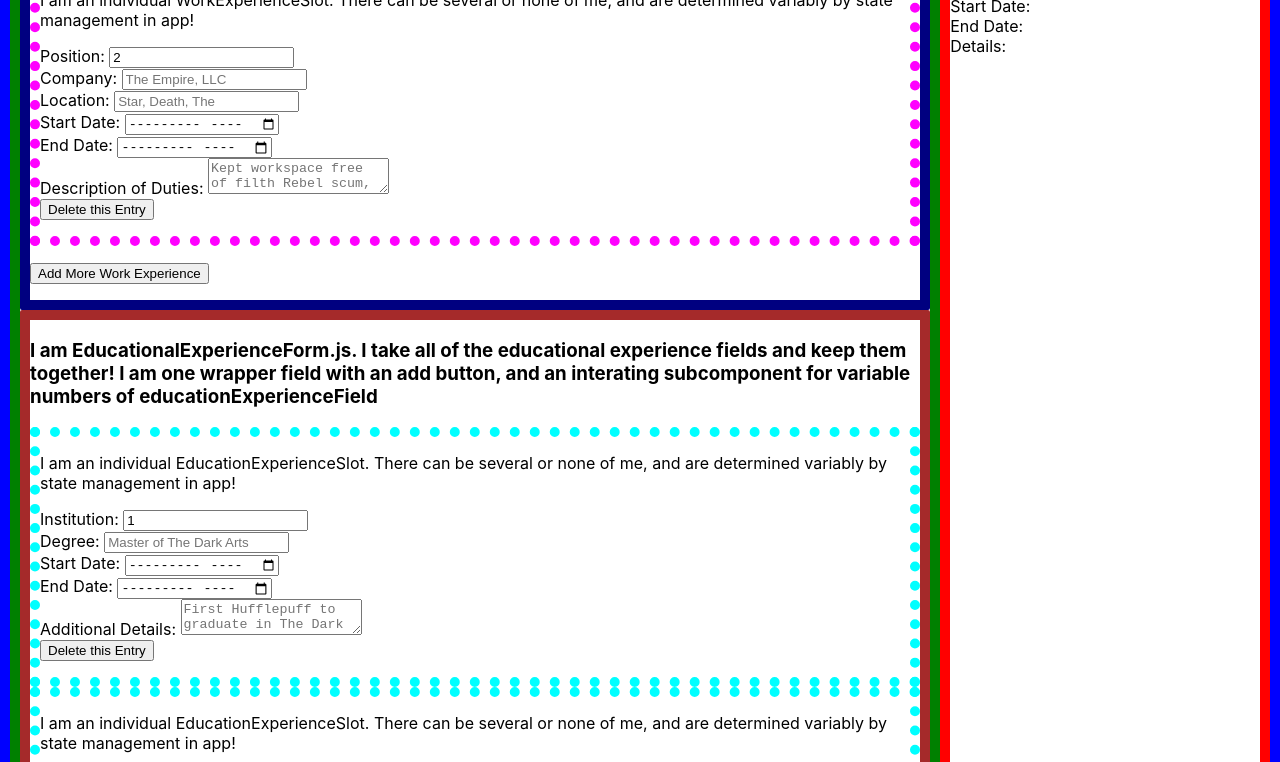
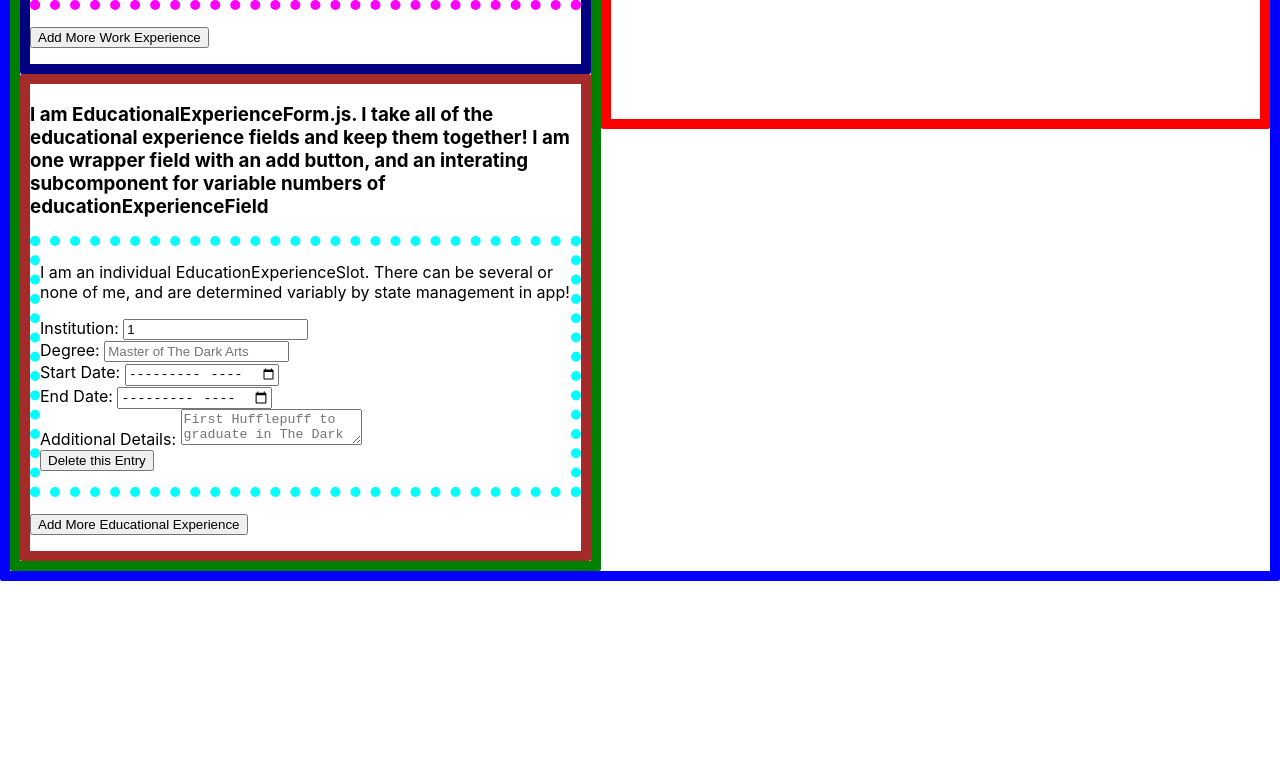
Before and after one commit to dianaroemer/cv-application-project, a React (Create React App) app: page / in a window 1280 px wide. Shown: the part 960-1722 px from the top of the page. After the commit the page ends 1541 px from the top, so only its background shows below. Built offline with nearby package versions, Linux system fonts and the light colour scheme.

Commit message:
Begin styling previewPane and webpage for finished display

```diff
--- a/src/App.css
+++ b/src/App.css
@@ -1,3 +1,18 @@
 .content {
   display: flex;
+  /* gap: 15px; */
+  justify-content: space-around;
+  height: 100%;
+  width: 100%;
 }
+
+.FormContainer {
+  width: 50%;
+}
+
+.previewContainer {
+  display: block;
+  height: 870px;
+  width: 672px;
+  padding: 20px;
+}
--- a/src/App.js
+++ b/src/App.js
@@ -30,8 +30,7 @@ class App extends Component {
       },
       workExperience: {
         type: 'workExperience',
-        workExperienceArr: [
-          {
+        workExperienceArr: [{
           position: '1',
           company: '',
           location: '',
@@ -41,16 +40,6 @@ class App extends Component {
           key: uniqid(),
           type: 'workExperience'
           },
-          {
-            position: '2',
-            company: '',
-            location: '',
-            startDate: '',
-            endDate: '',
-            descriptionOfDuties: '',
-            key: uniqid(),
-            type: 'workExperience'
-          }
         ],
 
       },
@@ -65,14 +54,6 @@ class App extends Component {
           details: '',
           key: uniqid(),
         },
-        {
-        type: 'educationalExperience',
-        institution: '2',
-        degree: '',
-        startDate: '',
-        endDate:'',
-        details: '',
-        key: uniqid(),}
         ]
       }
     }
@@ -186,7 +167,7 @@ class App extends Component {
             createExperience={this.createExperience}
             deleteExperience={this.deleteExperience}
             appState={this.state}/>
-          <PreviewContainer appState={this.state}/>
+          <PreviewContainer appState={this.state} className='previewContainer'/>
         </div>
       </div>
     )
```
Also changed, not shown: 1 other file (tests, documents, lock files or other folders). Lines whose indentation alone changed are shown as unchanged.
